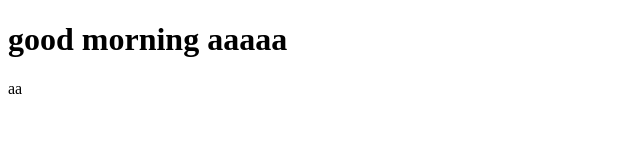
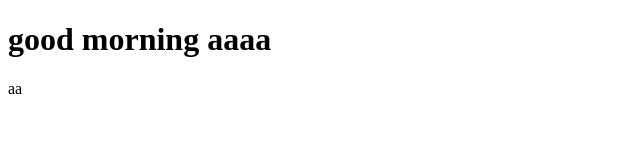
Before and after one commit to Raisndev/myFirstRepo, a plain HTML site: page index.html in a window 1280 px wide. Shown: the full height of the page, 0-640 px from the left. Drawn offline with Linux system fonts and the light colour scheme.

Commit message:
Update index.html

```diff
--- a/index.html
+++ b/index.html
@@ -7,7 +7,7 @@
     <title>Document</title>
 </head>
 <body>
-    <h1>good morning aaaaa</h1>aa
+    <h1>good morning aaaa</h1>aa
 
 </body>
 </html>
```
